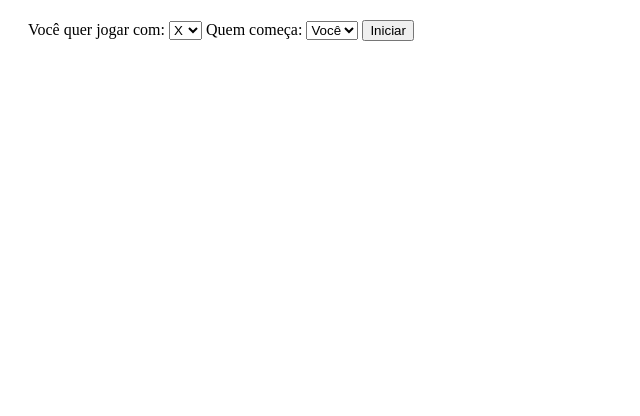
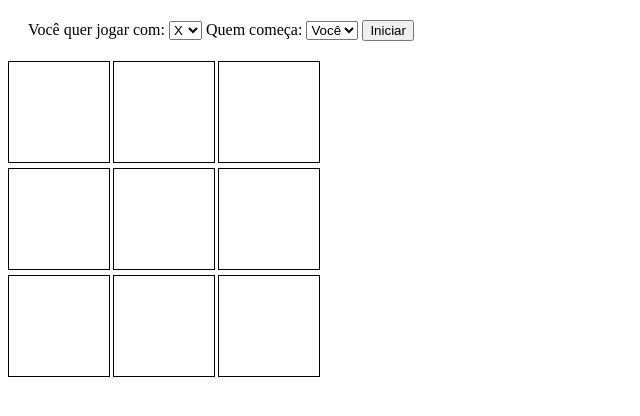
Before and after one commit to Jean271220/tictactoe-neural-integrado, a Flask app: page / in a window 1280 px wide. Shown: the top 416 px of the page, without its empty margins (0-640 px from the left). Run offline with Flask 3, Linux system fonts and the light colour scheme; parts of the project's set-up code (start-up, migrations or seed data) failed here and were passed over.

Commit message:
Update index.html

```diff
--- a/templates/index.html
+++ b/templates/index.html
@@ -9,18 +9,31 @@
 <body>
   <div class="controle">
     <label>Você quer jogar com:</label>
-    <select id="jogador">
+    <select id="simbolo"> <!-- corrigido de "jogador" para "simbolo" -->
       <option value="X">X</option>
       <option value="O">O</option>
     </select>
     <label>Quem começa:</label>
-    <select id="inicio">
-      <option value="voce">Você</option>
-      <option value="ia">IA</option>
+    <select id="quemComeca"> <!-- corrigido de "inicio" para "quemComeca" -->
+      <option value="Você">Você</option>
+      <option value="IA">IA</option>
     </select>
-    <button onclick="iniciarJogo()">Iniciar</button>
+    <button id="iniciarBtn">Iniciar</button> <!-- adicionado id="iniciarBtn" -->
   </div>
-  <div id="tabuleiro" class="tabuleiro"></div>
+
+  <div id="tabuleiro" class="tabuleiro">
+    <!-- as 9 células do tabuleiro -->
+    <div class="celula"></div>
+    <div class="celula"></div>
+    <div class="celula"></div>
+    <div class="celula"></div>
+    <div class="celula"></div>
+    <div class="celula"></div>
+    <div class="celula"></div>
+    <div class="celula"></div>
+    <div class="celula"></div>
+  </div>
+
   <script src="script.js"></script>
 </body>
 </html>
```
